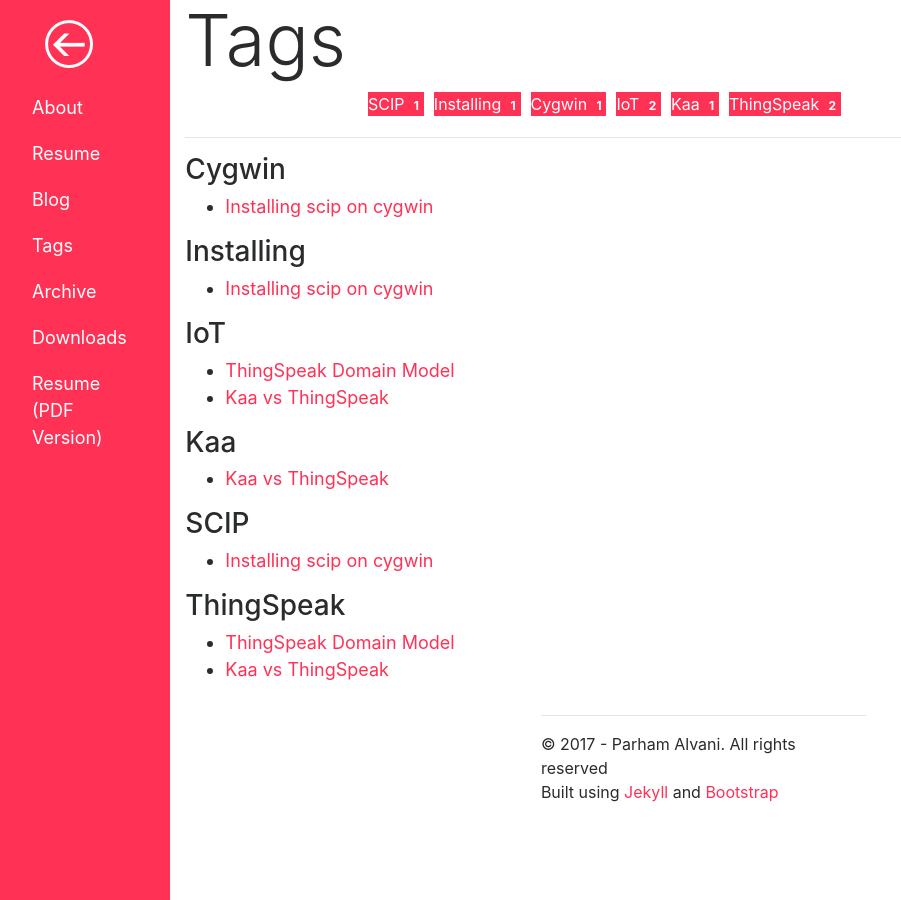
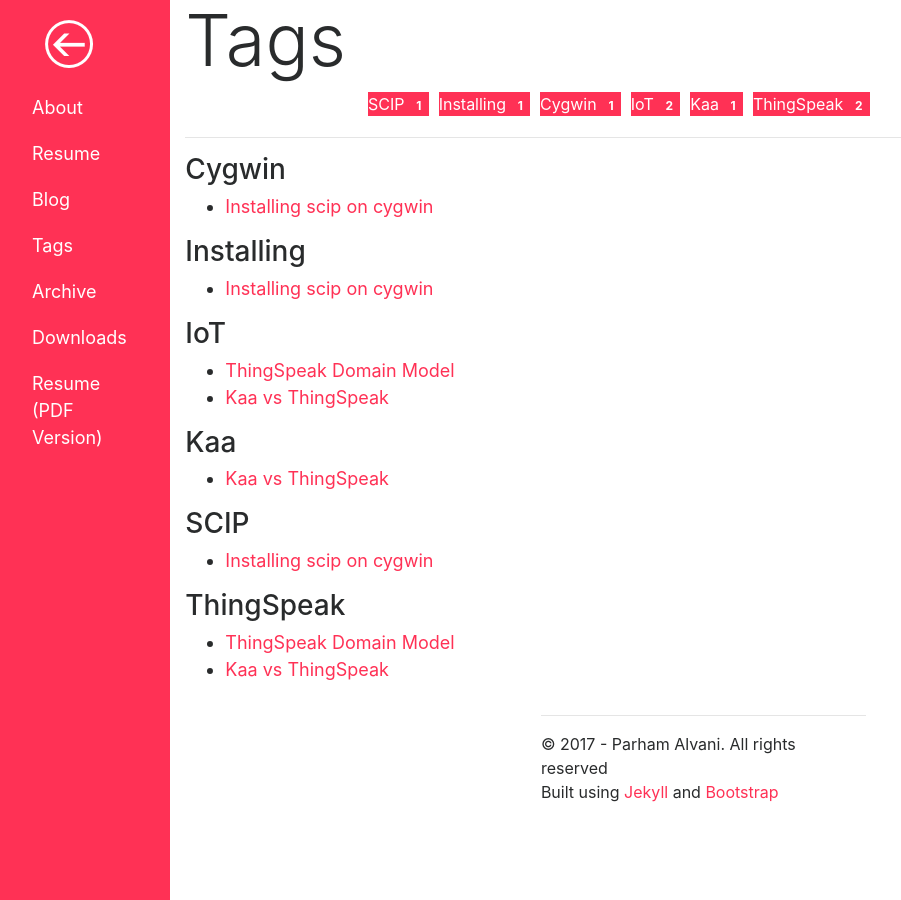
Before and after one commit to 1995parham/1995parham.github.io, a Jekyll site: the page built from tags/index.html, in a window 1280 px wide. Shown: the whole page, without its empty margins (43-944 px from the left). Built offline with Jekyll 4.4.1, drawn with Linux system fonts in a browser that asks for light colours; comment, search, counter and statistics services are not loaded.

Commit message:
Tag page was improved.

```diff
--- a/tags/index.html
+++ b/tags/index.html
@@ -5,26 +5,21 @@
 theme: red
 ---
 <div class="row">
-        <div class="col-md-2">
-        </div>
-        <div class="col-md-8">
+  <div class="col-md-8 offset-md-2">
     <section class="tags">
       <ul class="nav nav-pills">
         {% for tag in site.tags %}
           <li class="red" style="margin:5px">
-                        <a href="/tags/{{ tag | first | slugize }}/"> {{ tag | first }}&nbsp;<span class="badge">{{ tag | last | size}}</span></a>
+            <a href="/tags/{{ tag | first | slugize }}/"> {{ tag | first }}&nbsp;<span class="badge badge-pill">{{ tag | last | size}}</span></a>
           </li>
         {% endfor %}
       </ul>
     </section>
-
-        </div>
-        <div class="col-md-2">
   </div>
 </div>
 <hr/>
 <div class="row">
-        <div class="col-md-12">
+  <div class="col">
     <section>
       {% capture tags %}
         {% for tag in site.tags %}
```
Lines whose indentation alone changed are shown as unchanged.
